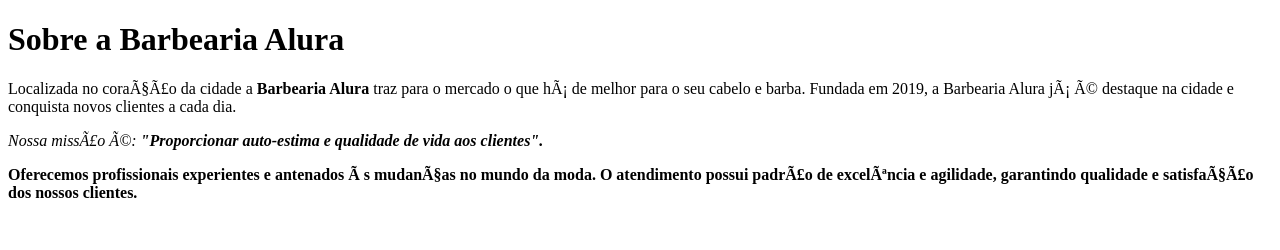
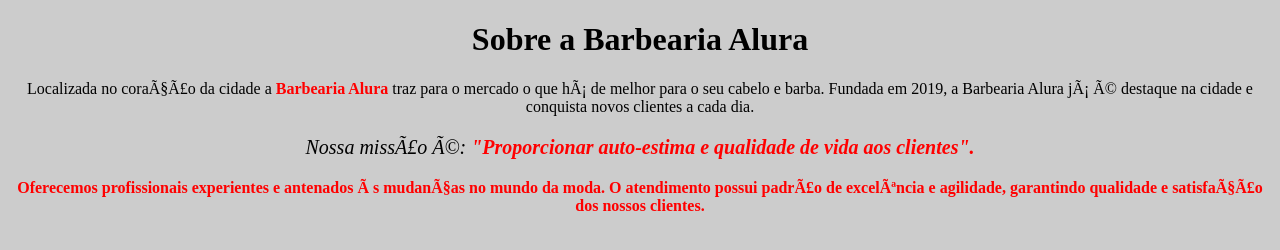
Before and after one commit to geovana001/projeto-barbearia, a plain HTML site: page index.html in a window 1280 px wide. Drawn offline with Linux system fonts and the light colour scheme.

Commit message:
Add files via upload

```diff
--- a/index.html
+++ b/index.html
@@ -3,13 +3,18 @@
     <head>
     	<meta charset="UTF -8" >
         <title>Barbearia Alura</title>
+        <link rel="stylesheet" href="style.css">
+
+        <style>
+
+        </style>
     </head>
     <body>
-    	<h1>Sobre a Barbearia Alura</h1>
+    	<h1 style="text-align: center; ">Sobre a Barbearia Alura</h1>
 
         <p>Localizada no coração da cidade a <strong>Barbearia Alura</strong> traz para o mercado o que há de melhor para o seu cabelo e barba. Fundada em 2019, a Barbearia Alura já é destaque na cidade e conquista novos clientes a cada dia.</p>
 
-        <p><em>Nossa missão é: <strong>"Proporcionar auto-estima e qualidade de vida aos clientes"<strong>.</em></p>
+        <p style="font-size: 20px; text-align: center;"><em>Nossa missão é: <strong>"Proporcionar auto-estima e qualidade de vida aos clientes"<strong>.</em></p>
 
         <p>Oferecemos profissionais experientes e antenados às mudanças no mundo da moda. O atendimento possui padrão de excelência e agilidade, garantindo qualidade e satisfação dos nossos clientes.</p>
     </body>
--- /dev/null
+++ b/style.css
@@ -0,0 +1,11 @@
+body {
+    background: #cccccc;
+}
+
+p { text-align: center;
+
+}
+
+strong{
+    color: red;
+}
```
